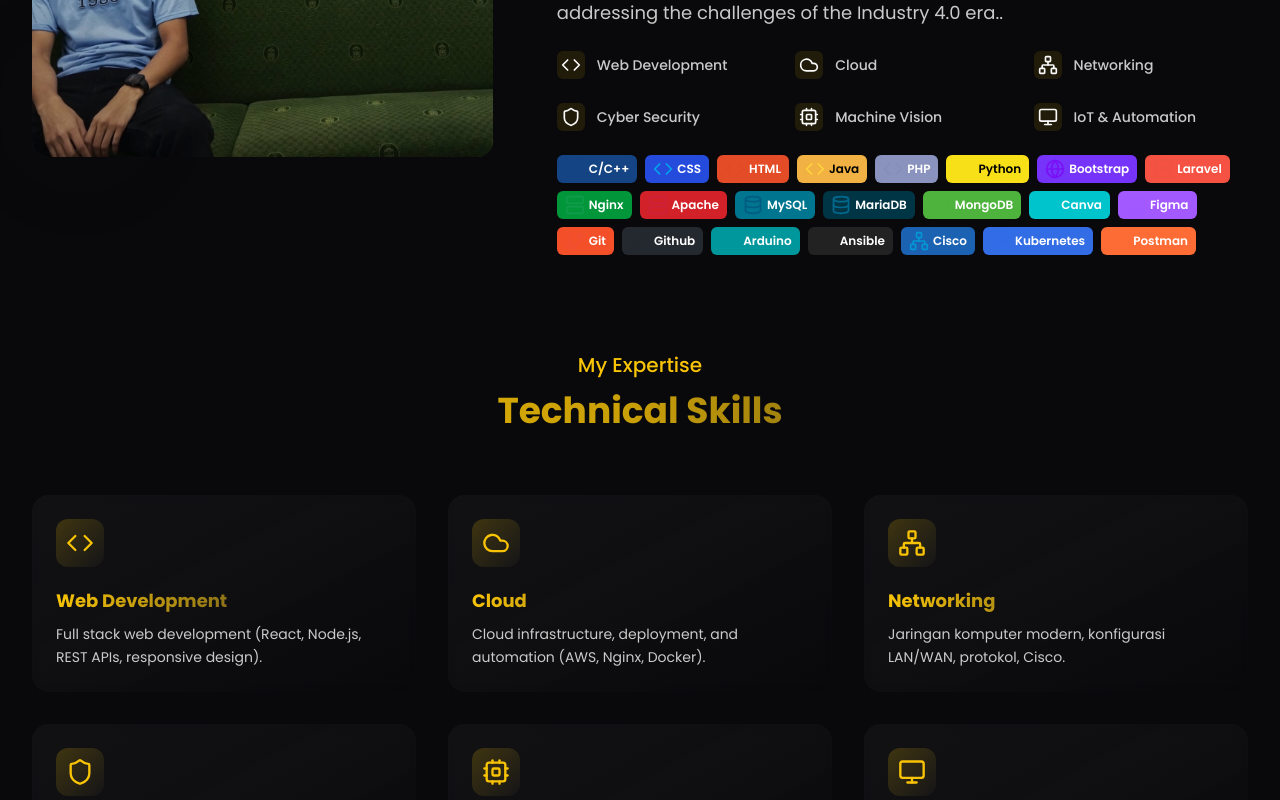
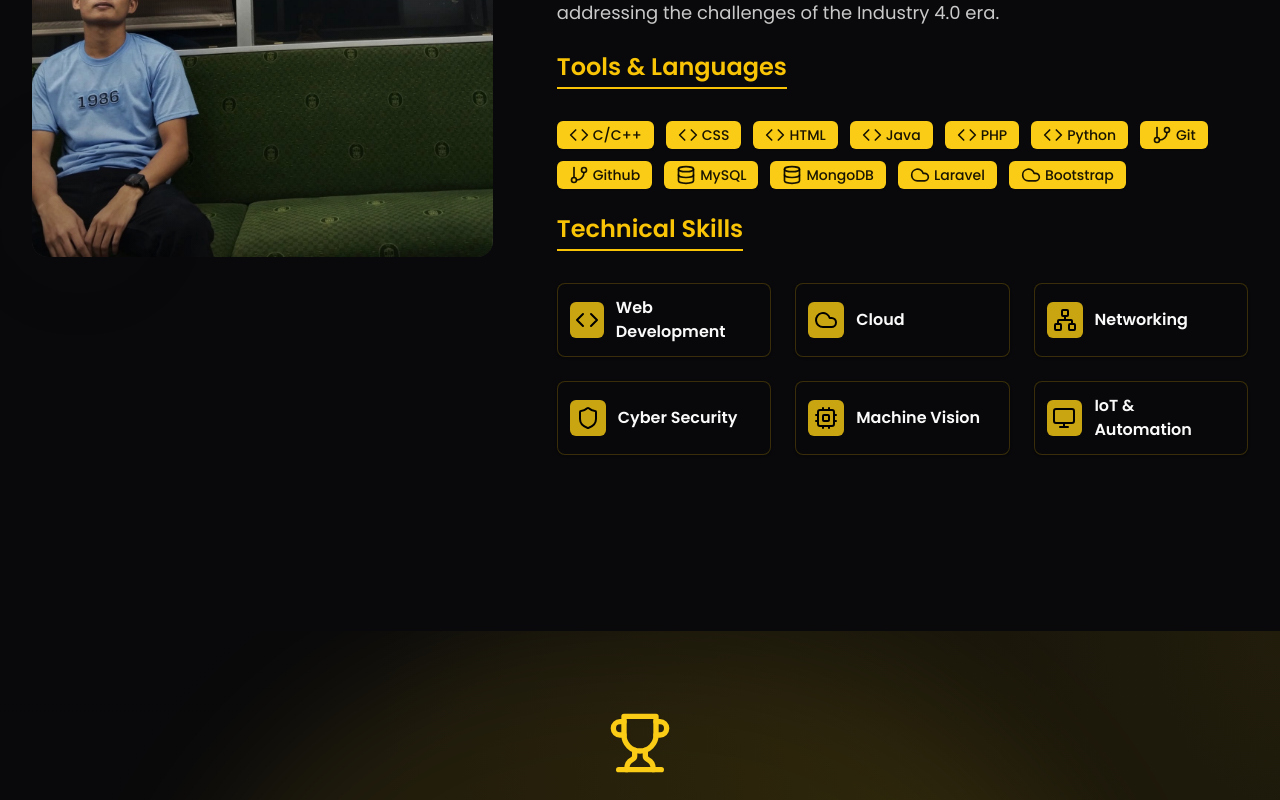
Before and after one commit to Refael-pangaribuan17/Portfolio, a React (Vite) app: page / in a window 1280 px wide. Shown: the part 1580-2380 px from the top of the page. Built offline with nearby package versions, Linux system fonts and the light colour scheme.

Commit message:
feat: Update AboutSection tools and languages
- Changed the color of the tools and languages section to yellow.
- Added effects to the tools and languages section.
- Modified the title to have a split appearance.
- Removed the image.
- Translated all languages to English.

```diff
--- a/src/components/AboutSection.tsx
+++ b/src/components/AboutSection.tsx
@@ -1,54 +1,32 @@
 
-import { Cloud, Network, Shield, Cpu, Code, Monitor } from "lucide-react";
-import { Hash, FileCode, Database, GitBranch, Server, Terminal, Globe, Laptop, Lock, FileBadge } from "lucide-react";
+import { Code, Cloud, Network, Shield, Cpu, Monitor, Database, GitBranch } from "lucide-react";
 import { AspectRatio } from "./ui/aspect-ratio";
 
-type SkillCardProps = {
-  icon: React.ReactNode;
-  title: string;
-  description: string;
-};
-
-// Simple data for icon tools/languages (using available lucide-react icons)
+// Simple data for tools/languages (all yellow style)
 const tools = [
-  { name: "C/C++", icon: <FileCode size={20} color="#154484" />, color: "bg-[#154484] text-white" },
-  { name: "CSS", icon: <Code size={20} color="#00A6EA" />, color: "bg-[#254bdd] text-white" },
-  { name: "HTML", icon: <Code size={20} color="#DE4C25" />, color: "bg-[#e34c26] text-white" },
-  { name: "Java", icon: <Code size={20} color="#FFD43B" />, color: "bg-[#f2b143] text-black" },
-  { name: "PHP", icon: <Code size={20} color="#858EBB" />, color: "bg-[#8993be] text-white" },
-  { name: "Python", icon: <Code size={20} color="#f7e018" />, color: "bg-[#f7e018] text-black" },
-  { name: "Bootstrap", icon: <Globe size={20} color="#7911F6" />, color: "bg-[#7633f9] text-white" },
-  { name: "Laravel", icon: <Server size={20} color="#F05340" />, color: "bg-[#f55243] text-white" },
-  { name: "Nginx", icon: <Server size={20} color="#119B4C" />, color: "bg-[#009639] text-white" },
-  { name: "Apache", icon: <Server size={20} color="#CC2139" />, color: "bg-[#d22128] text-white" },
-  { name: "MySQL", icon: <Database size={20} color="#005C83" />, color: "bg-[#00758f] text-white" },
-  { name: "MariaDB", icon: <Database size={20} color="#00698F" />, color: "bg-[#003545] text-white" },
-  { name: "MongoDB", icon: <Database size={20} color="#4DB33D" />, color: "bg-[#4DB33D] text-white" },
-  { name: "Canva", icon: <Globe size={20} color="#00C4CC" />, color: "bg-[#00C4CC] text-white" },
-  { name: "Figma", icon: <Globe size={20} color="#a259ff" />, color: "bg-[#a259ff] text-white" },
-  { name: "Git", icon: <GitBranch size={20} color="#F05032" />, color: "bg-[#f34f29] text-white" },
-  { name: "Github", icon: <GitBranch size={20} color="#24292F" />, color: "bg-[#24292F] text-white" },
-  { name: "Arduino", icon: <Cpu size={20} color="#00979C" />, color: "bg-[#00979C] text-white" },
-  { name: "Ansible", icon: <Terminal size={20} color="#222222" />, color: "bg-[#222222] text-white" },
-  { name: "Cisco", icon: <Network size={20} color="#0397d6" />, color: "bg-[#1b63b2] text-white" },
-  { name: "Kubernetes", icon: <Server size={20} color="#326de6" />, color: "bg-[#326de6] text-white" },
-  { name: "Postman", icon: <Globe size={20} color="#fd6c35" />, color: "bg-[#fd6c35] text-white" },
+  { name: "C/C++", icon: <Code size={20} />, },
+  { name: "CSS", icon: <Code size={20} />, },
+  { name: "HTML", icon: <Code size={20} />, },
+  { name: "Java", icon: <Code size={20} />, },
+  { name: "PHP", icon: <Code size={20} />, },
+  { name: "Python", icon: <Code size={20} />, },
+  { name: "Git", icon: <GitBranch size={20} />, },
+  { name: "Github", icon: <GitBranch size={20} />, },
+  { name: "MySQL", icon: <Database size={20} />, },
+  { name: "MongoDB", icon: <Database size={20} />, },
+  { name: "Laravel", icon: <Cloud size={20} />, },
+  { name: "Bootstrap", icon: <Cloud size={20} />, }
 ];
 
-function SkillCard({ icon, title, description }: SkillCardProps) {
-  return (
-    <div className="group relative overflow-hidden rounded-2xl bg-gradient-to-br from-secondary/30 via-secondary/20 to-background/30 backdrop-blur-sm p-6 transition-all duration-500 hover:transform hover:-translate-y-2">
-      <div className="absolute inset-0 bg-gradient-to-r from-primary/10 to-secondary/10 opacity-0 group-hover:opacity-100 transition-opacity duration-500" />
-      <div className="relative z-10">
-        <div className="w-12 h-12 bg-gradient-to-br from-primary/20 to-secondary/20 rounded-xl flex items-center justify-center text-primary mb-5 transform transition-transform duration-500 group-hover:scale-110">
-          {icon}
-        </div>
-        <h3 className="text-lg font-bold mb-2 bg-gradient-to-r from-primary to-secondary bg-clip-text text-transparent">{title}</h3>
-        <p className="text-foreground/80 text-sm leading-relaxed">{description}</p>
-      </div>
-    </div>
-  );
-}
+// All tech skills in English, style & layout per screenshot
+const techSkills = [
+  { icon: <Code size={24} />, name: "Web Development" },
+  { icon: <Cloud size={24} />, name: "Cloud" },
+  { icon: <Network size={24} />, name: "Networking" },
+  { icon: <Shield size={24} />, name: "Cyber Security" },
+  { icon: <Cpu size={24} />, name: "Machine Vision" },
+  { icon: <Monitor size={24} />, name: "IoT & Automation" }
+];
 
 export function AboutSection() {
   return (
@@ -96,79 +74,49 @@ export function AboutSection() {
 
                 In the IoT space, I am passionate about designing real-time monitoring and control systems with a focus on efficiency and scalability. Additionally, I have studied the fundamentals of cybersecurity to ensure that every solution developed remains secure and reliable.
 
-                In the field of automation, I have a solid understanding of using devices like Hikrobot and integrating them with PLC for visual recognition and quality control systems. I believe that the ability to combine these various technologies is key to addressing the challenges of the Industry 4.0 era..
+                In the field of automation, I have a solid understanding of using devices like Hikrobot and integrating them with PLC for visual recognition and quality control systems. I believe that the ability to combine these various technologies is key to addressing the challenges of the Industry 4.0 era.
               </p>
-              {/* Technical Skills */}
-              <div className="grid grid-cols-2 md:grid-cols-3 gap-6 mt-10">
-                {[
-                  { icon: <Code size={20} />, skill: "Web Development" },
-                  { icon: <Cloud size={20} />, skill: "Cloud" },
-                  { icon: <Network size={20} />, skill: "Networking" },
-                  { icon: <Shield size={20} />, skill: "Cyber Security" },
-                  { icon: <Cpu size={20} />, skill: "Machine Vision" },
-                  { icon: <Monitor size={20} />, skill: "IoT & Automation" },
-                ].map(({ icon, skill }, idx) => (
-                  <div key={idx} className="flex items-center gap-3 group">
-                    <span className="w-7 h-7 flex items-center justify-center bg-primary/10 rounded-md">
-                      {icon}
-                    </span>
-                    <span className="text-foreground/80 group-hover:text-primary transition-colors duration-300 text-sm font-medium">{skill}</span>
-                  </div>
-                ))}
+
+              {/* Tools & Languages Title */}
+              <div className="mt-8 mb-4">
+                <h4 className="text-2xl font-semibold text-primary mb-2 border-b-2 border-primary inline-block pb-1">
+                  Tools &amp; Languages
+                </h4>
               </div>
-              {/* Tools row */}
-              <div className="flex flex-wrap gap-2 mt-8">
+
+              {/* Tools/Languages badges */}
+              <div className="flex flex-wrap gap-3 mt-2">
                 {tools.map((t) => (
-                  <span key={t.name} className={`flex items-center gap-1 rounded-md px-2 py-1 text-xs font-semibold ${t.color}`}>
+                  <span
+                    key={t.name}
+                    className="flex items-center gap-1 rounded-md px-3 py-1 text-sm font-medium bg-yellow-400 text-black/90 shadow-sm transition-all duration-300 hover:scale-105 hover:bg-yellow-300 cursor-pointer"
+                  >
                     {t.icon}
                     {t.name}
                   </span>
                 ))}
               </div>
+
+              {/* Technical Skills grid */}
+              <div className="mt-8">
+                <h4 className="text-2xl font-semibold text-primary mb-4 border-b-2 border-primary inline-block pb-1">
+                  Technical Skills
+                </h4>
+                <div className="grid grid-cols-1 sm:grid-cols-2 md:grid-cols-3 gap-6 mt-4">
+                  {techSkills.map(({ icon, name }, idx) => (
+                    <div key={idx} className="flex items-center gap-3 p-3 rounded-lg bg-background/70 border border-primary/20 shadow transition hover:-translate-y-1 hover:shadow-lg duration-300 animate-fade-in">
+                      <span className="w-9 h-9 flex items-center justify-center bg-yellow-400/80 text-black rounded-md">
+                        {icon}
+                      </span>
+                      <span className="text-base text-foreground font-semibold">{name}</span>
+                    </div>
+                  ))}
+                </div>
+              </div>
             </div>
           </div>
         </div>
-
-        <div className="mt-24">
-          <div className="text-center mb-16">
-            <h2 className="text-xl text-primary font-medium mb-3">My Expertise</h2>
-            <h3 className="text-4xl font-bold bg-gradient-to-r from-primary via-primary/80 to-secondary bg-clip-text text-transparent">
-              Technical Skills
-            </h3>
-          </div>
-          <div className="grid grid-cols-1 md:grid-cols-2 lg:grid-cols-3 gap-8">
-            <SkillCard
-              icon={<Code size={28} />}
-              title="Web Development"
-              description="Full stack web development (React, Node.js, REST APIs, responsive design)."
-            />
-            <SkillCard
-              icon={<Cloud size={28} />}
-              title="Cloud"
-              description="Cloud infrastructure, deployment, and automation (AWS, Nginx, Docker)."
-            />
-            <SkillCard
-              icon={<Network size={28} />}
-              title="Networking"
-              description="Jaringan komputer modern, konfigurasi LAN/WAN, protokol, Cisco."
-            />
-            <SkillCard
-              icon={<Shield size={28} />}
-              title="Cyber Security"
-              description="Network/web security, vulnerabilities, securing infrastructure."
-            />
-            <SkillCard
-              icon={<Cpu size={28} />}
-              title="Machine Vision"
-              description="Vision system, image analysis, automation for quality control."
-            />
-            <SkillCard
-              icon={<Monitor size={28} />}
-              title="IoT & Automation"
-              description="IoT integration, device networking, smart automation systems."
-            />
-          </div>
-        </div>
+        {/* The previous 'My Expertise' big section is deleted as requested */}
       </div>
     </section>
   );
```
